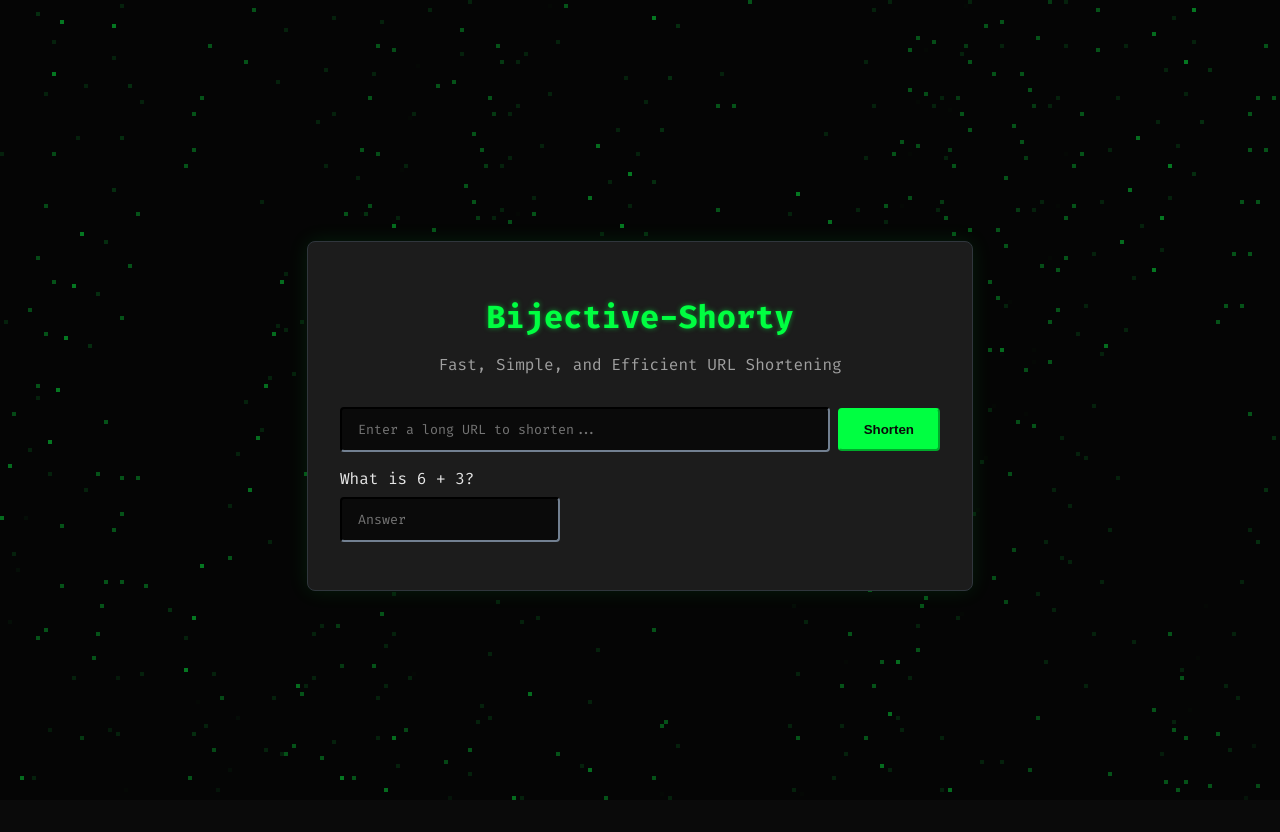
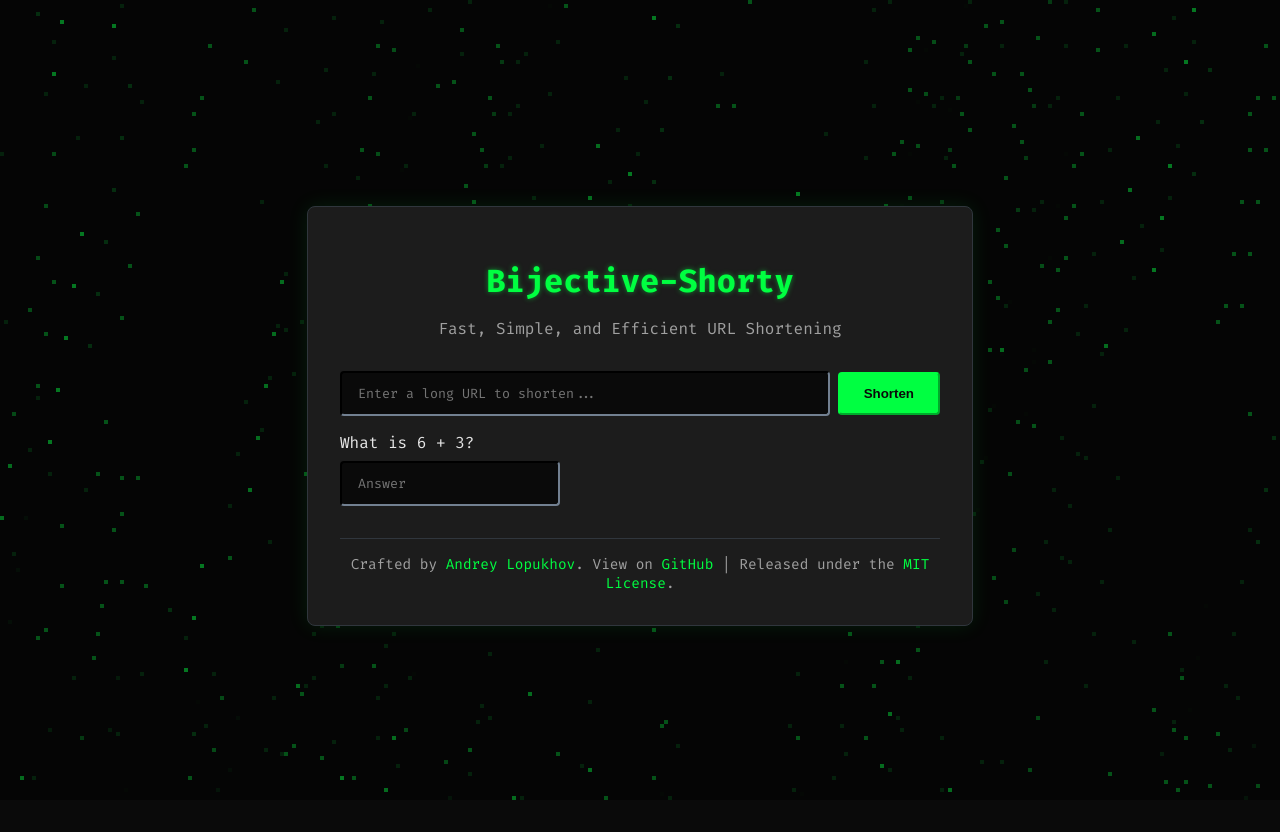
Before and after one commit to tripping-alien/shortlink, a FastAPI app: page / in a window 1280 px wide. Run offline with FastAPI, Linux system fonts and the light colour scheme.

Commit message:
v1.1 Release

```diff
--- a/static/style.css
+++ b/static/style.css
@@ -128,9 +128,16 @@ header {
 }
 
 footer {
+    margin-top: 2rem;
+    padding-top: 1rem;
     border-top: 1px solid var(--border-color);
     color: #a0a0a0;
     font-size: 0.9em;
+    text-align: center;
+}
+
+footer p {
+    margin: 0;
 }
 
 footer a {
--- a/templates/index.html
+++ b/templates/index.html
@@ -92,6 +92,14 @@
             <p>Your short link:</p>
             <a href="#" id="short-url-link" target="_blank"></a>
         </div>
+
+        <footer>
+            <p>
+                Crafted by <a href="https://github.com/tripping-alien" target="_blank" rel="noopener noreferrer">Andrey Lopukhov</a>.
+                View on <a href="https://github.com/tripping-alien/shortlink" target="_blank" rel="noopener noreferrer">GitHub</a> |
+                Released under the <a href="https://github.com/tripping-alien/shortlink/blob/main/LICENSE" target="_blank" rel="noopener noreferrer">MIT License</a>.
+            </p>
+        </footer>
     </main>
 
     <script src="/static/animation.js"></script>
```
